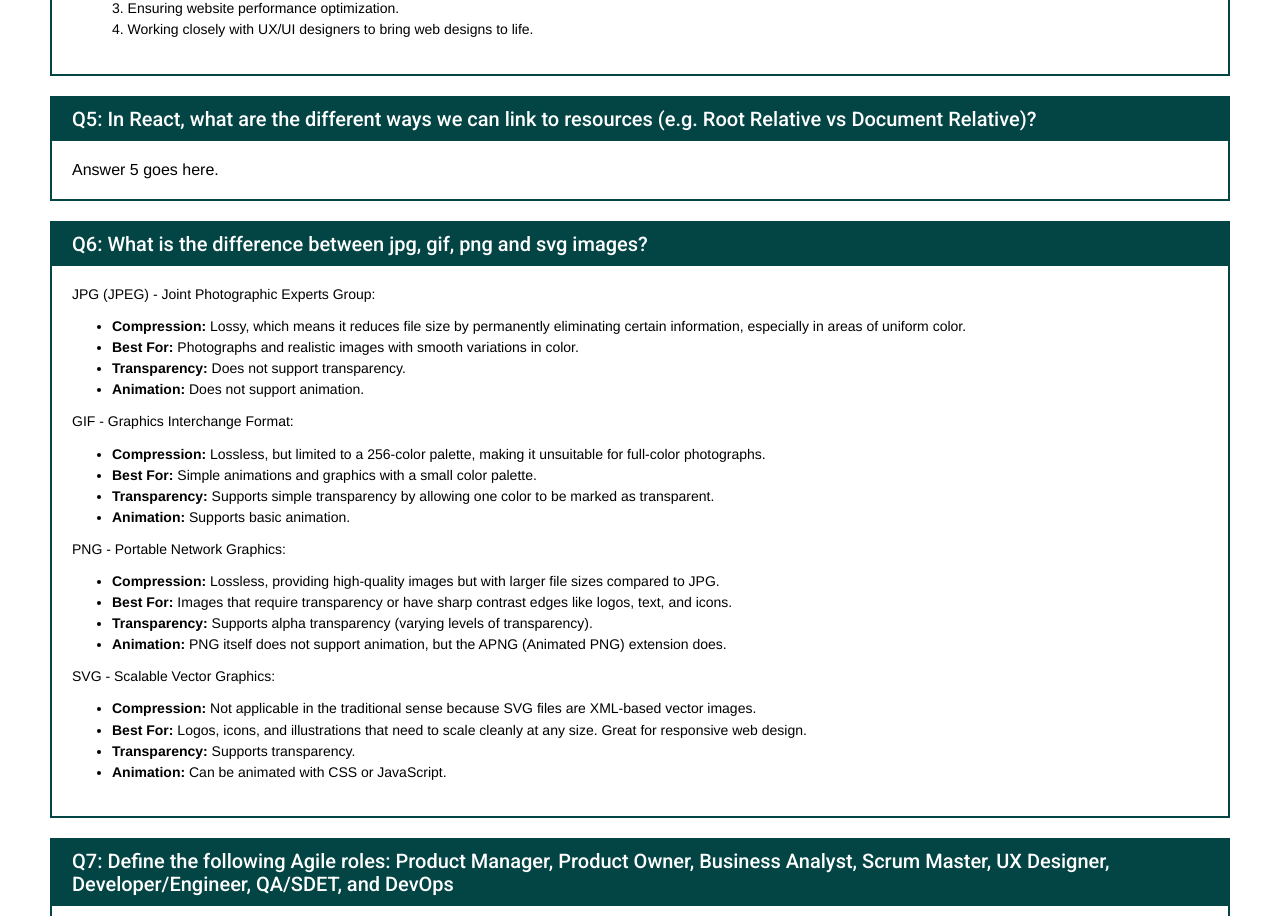
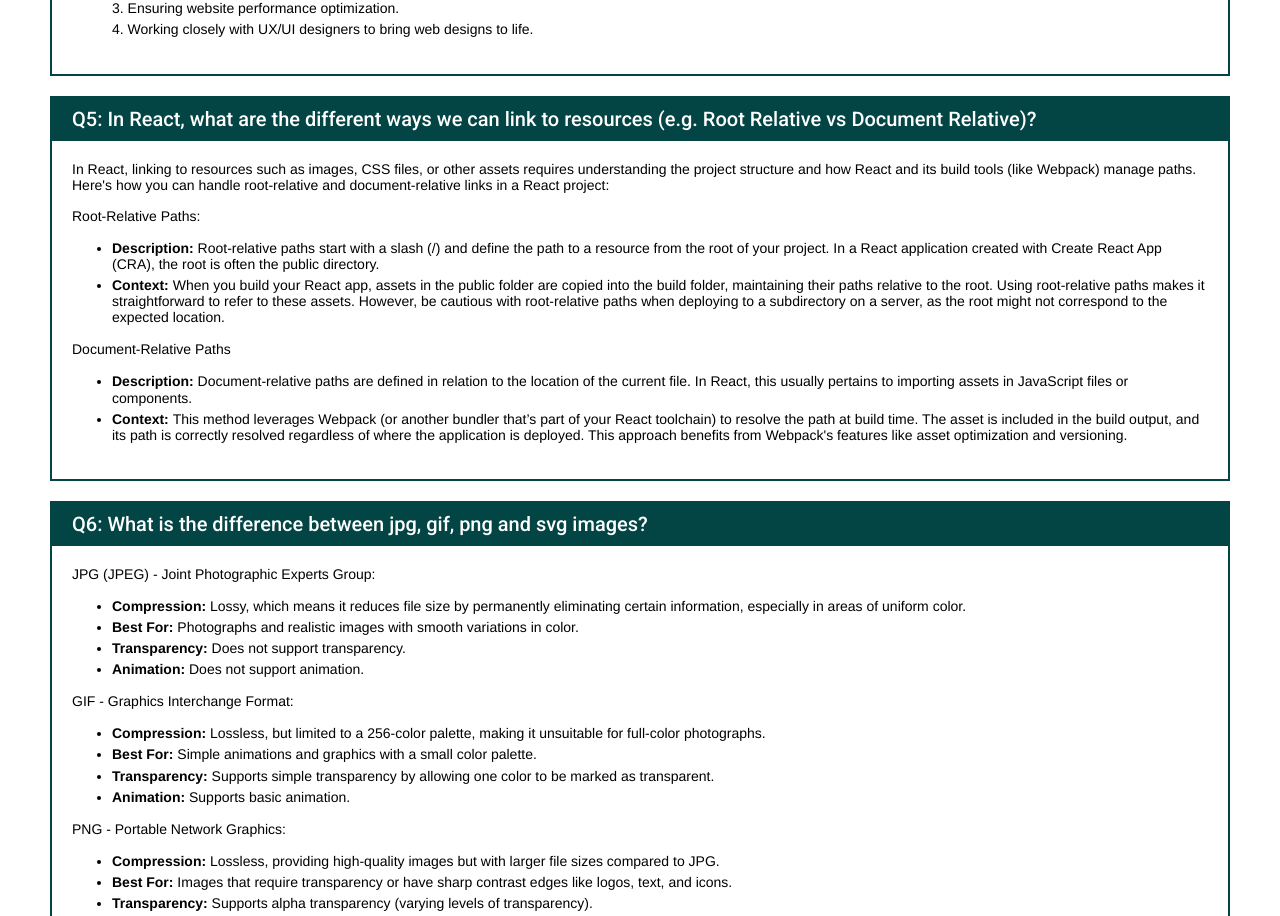
Before and after one commit to RC-DISCO/ree-s-mac-studio-ucla-ux-ree-chen-2024, a React (Vite) app: page /#/course-work in a window 1280 px wide. Shown: the part 2132-3048 px from the top of the page. Built offline with nearby package versions, Linux system fonts and the light colour scheme.

Commit message:
Essay 5 Complete

```diff
--- a/src/Pages/CourseWork/Essays/Essays.jsx
+++ b/src/Pages/CourseWork/Essays/Essays.jsx
@@ -212,7 +212,54 @@ const Essay = () => {
                     "Q5: In React, what are the different ways we can link to resources (e.g. Root Relative vs Document Relative)?"
                 }
             >
-                Answer 5 goes here.
+                <p>
+                    In React, linking to resources such as images, CSS files, or
+                    other assets requires understanding the project structure
+                    and how React and its build tools (like Webpack) manage
+                    paths. Here's how you can handle root-relative and
+                    document-relative links in a React project:
+                </p>
+
+                <p>Root-Relative Paths:</p>
+                <ul>
+                    <li>
+                        <b>Description: </b>Root-relative paths start with a
+                        slash (/) and define the path to a resource from the
+                        root of your project. In a React application created
+                        with Create React App (CRA), the root is often the
+                        public directory.
+                    </li>
+
+                    <li>
+                        <b>Context: </b>When you build your React app, assets in
+                        the public folder are copied into the build folder,
+                        maintaining their paths relative to the root. Using
+                        root-relative paths makes it straightforward to refer to
+                        these assets. However, be cautious with root-relative
+                        paths when deploying to a subdirectory on a server, as
+                        the root might not correspond to the expected location.
+                    </li>
+                </ul>
+
+                <p>Document-Relative Paths</p>
+                <ul>
+                    <li>
+                        <b>Description: </b>Document-relative paths are defined
+                        in relation to the location of the current file. In
+                        React, this usually pertains to importing assets in
+                        JavaScript files or components.
+                    </li>
+
+                    <li>
+                        <b>Context: </b>This method leverages Webpack (or
+                        another bundler that’s part of your React toolchain) to
+                        resolve the path at build time. The asset is included in
+                        the build output, and its path is correctly resolved
+                        regardless of where the application is deployed. This
+                        approach benefits from Webpack's features like asset
+                        optimization and versioning.
+                    </li>
+                </ul>
             </SingleEssay>
             <SingleEssay
                 question={
```
